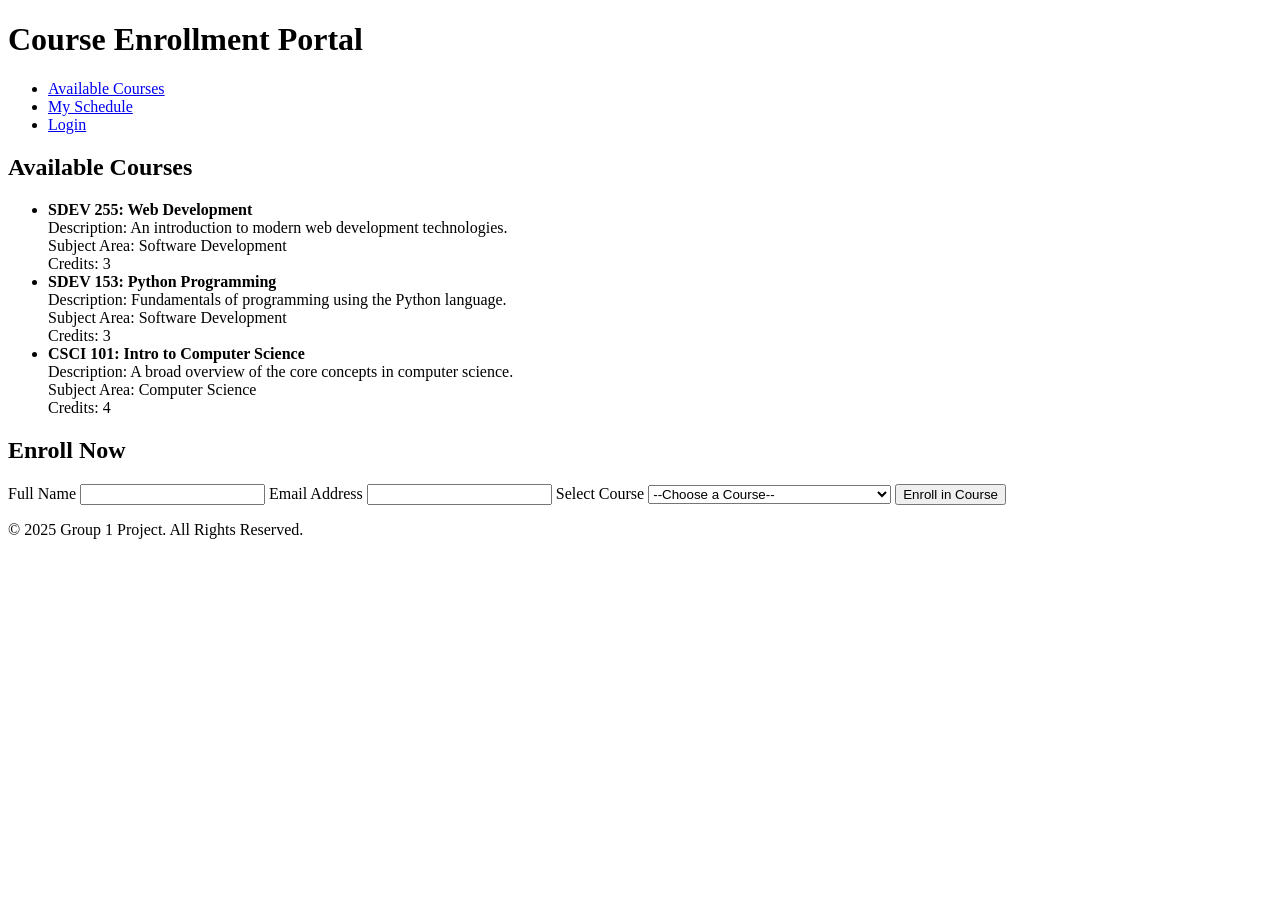
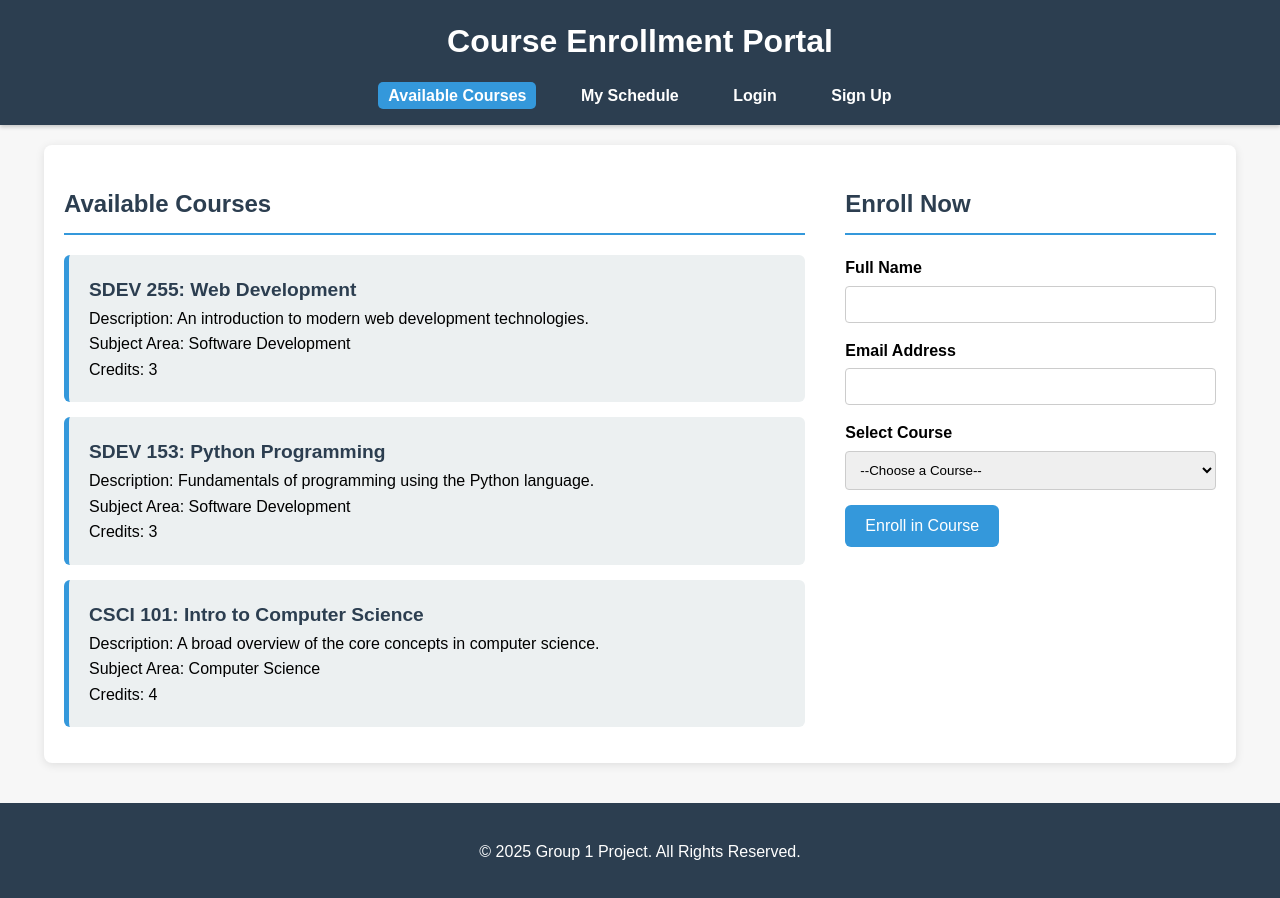
Before and after one commit to null8878/Group-1-Project, a plain HTML site: page index.html in a window 1280 px wide. Before the commit the page ends 800 px from the top, so only its background shows below. Drawn offline with Linux system fonts and the light colour scheme.

Commit message:
Updates: Mouseover on schedule Added the ability to see course info Login page created Added Sign Up Form Nav Bar updated with form linked HTML page

```diff
--- a/index.html
+++ b/index.html
@@ -12,9 +12,10 @@
     <h1>Course Enrollment Portal</h1>
     <nav>
         <ul>
-            <li><a href="#" class="active">Available Courses</a></li>
-            <li><a href="#">My Schedule</a></li>
-            <li><a href="#">Login</a></li>
+            <li><a href="index.html" class="active">Available Courses</a></li>
+            <li><a href="my_schedule.html">My Schedule</a></li>
+            <li><a href="login.html">Login</a></li>
+            <li><a href="signup.html">Sign Up</a></li>
         </ul>
     </nav>
 </header>
--- /dev/null
+++ b/styles.css
@@ -0,0 +1,189 @@
+/* General Body Styles */
+body {
+    font-family: Arial, sans-serif;
+    background-color: #f7f7f7;
+    margin: 0;
+    padding: 0;
+    line-height: 1.6;
+}
+
+.container {
+    width: 90%;
+    max-width: 1200px;
+    margin: 20px auto;
+    padding: 20px;
+    background: white;
+    border-radius: 8px;
+    box-shadow: 0 2px 10px rgba(0, 0, 0, 0.1);
+}
+
+/* Header and Navigation */
+header {
+    background: #2c3e50;
+    color: white;
+    padding: 1rem 0;
+    text-align: center;
+    box-shadow: 0 2px 4px rgba(0,0,0,0.2);
+}
+
+header h1 {
+    margin: 0;
+    font-size: 2em;
+}
+
+nav ul {
+    list-style: none;
+    padding: 0;
+    margin: 1rem 0 0 0;
+}
+
+nav ul li {
+    display: inline;
+    margin: 0 15px;
+}
+
+nav a {
+    color: white;
+    text-decoration: none;
+    font-weight: bold;
+    padding: 5px 10px;
+    border-radius: 5px;
+    transition: background-color 0.3s;
+}
+
+nav a:hover, nav a.active {
+    background-color: #3498db;
+}
+
+/* Main Content Layout */
+.main-content {
+    display: flex;
+    flex-direction: column;
+    gap: 40px;
+}
+
+h2 {
+    border-bottom: 2px solid #3498db;
+    padding-bottom: 10px;
+    color: #2c3e50;
+}
+
+/* Course List */
+.courses {
+    list-style: none;
+    padding: 0;
+}
+
+.course-item {
+    background: #ecf0f1;
+    padding: 20px;
+    margin-bottom: 15px;
+    border-radius: 6px;
+    border-left: 5px solid #3498db;
+}
+
+.course-item strong {
+    color: #2c3e50;
+    font-size: 1.2em;
+}
+
+/* Styles for Show More/Less toggle */
+.course-item span[id$="Toggle"] {
+    color: #3498db; /* A distinct color to make it look like a link */
+    cursor: pointer; /* Change cursor to pointer to indicate clickability */
+    text-decoration: none; /* Ensure no default underline if it were a link */
+}
+
+.course-item span[id$="Toggle"]:hover {
+    text-decoration: underline; /* Underline on hover */
+    color: #2980b9; /* Slightly darker color on hover */
+}
+
+
+/* Enrollment Form */
+form label {
+    display: block;
+    margin-bottom: 5px;
+    font-weight: bold;
+}
+
+form input,
+form select,
+form textarea {
+    width: 100%;
+    padding: 10px;
+    margin-bottom: 15px;
+    border: 1px solid #ccc;
+    border-radius: 4px;
+    box-sizing: border-box; /* Important for consistent sizing */
+}
+
+form button {
+    background: #3498db;
+    color: white;
+    border: none;
+    padding: 12px 20px;
+    border-radius: 6px;
+    cursor: pointer;
+    font-size: 16px;
+    width: 100%;
+    transition: background-color 0.3s;
+}
+
+form button:hover {
+    background: #2980b9;
+}
+
+/* Login and Signup Forms */
+.login-form,
+.signup-form {
+    max-width: 400px;
+    margin: 0 auto;
+    padding: 20px;
+    background: #ecf0f1;
+    border-radius: 8px;
+    box-shadow: 0 2px 5px rgba(0,0,0,0.1);
+}
+
+.login-form h2,
+.signup-form h2 {
+    text-align: center;
+    margin-bottom: 20px;
+}
+
+.login-form p,
+.signup-form p {
+    text-align: center;
+    margin-top: 15px;
+}
+
+/* Footer */
+footer {
+    text-align: center;
+    margin-top: 40px;
+    padding: 20px;
+    background: #2c3e50;
+    color: white;
+}
+
+/* --- Responsive Design (Mobile-First Approach) --- */
+
+/* Tablet and Desktop Styles */
+@media (min-width: 768px) {
+    .main-content {
+        flex-direction: row;
+        justify-content: space-between;
+    }
+
+    #course-list {
+        flex: 2; /* Takes up 2/3 of the space */
+    }
+
+    #enroll {
+        flex: 1; /* Takes up 1/3 of the space */
+    }
+
+    form button {
+        width: auto; /* Allow button to size to its content on larger screens */
+    }
+}
```
Also changed, not shown: login.html (added, +46 -0 lines), my_schedule.html (added, +86 -0 lines), signup.html (added, +98 -0 lines).
